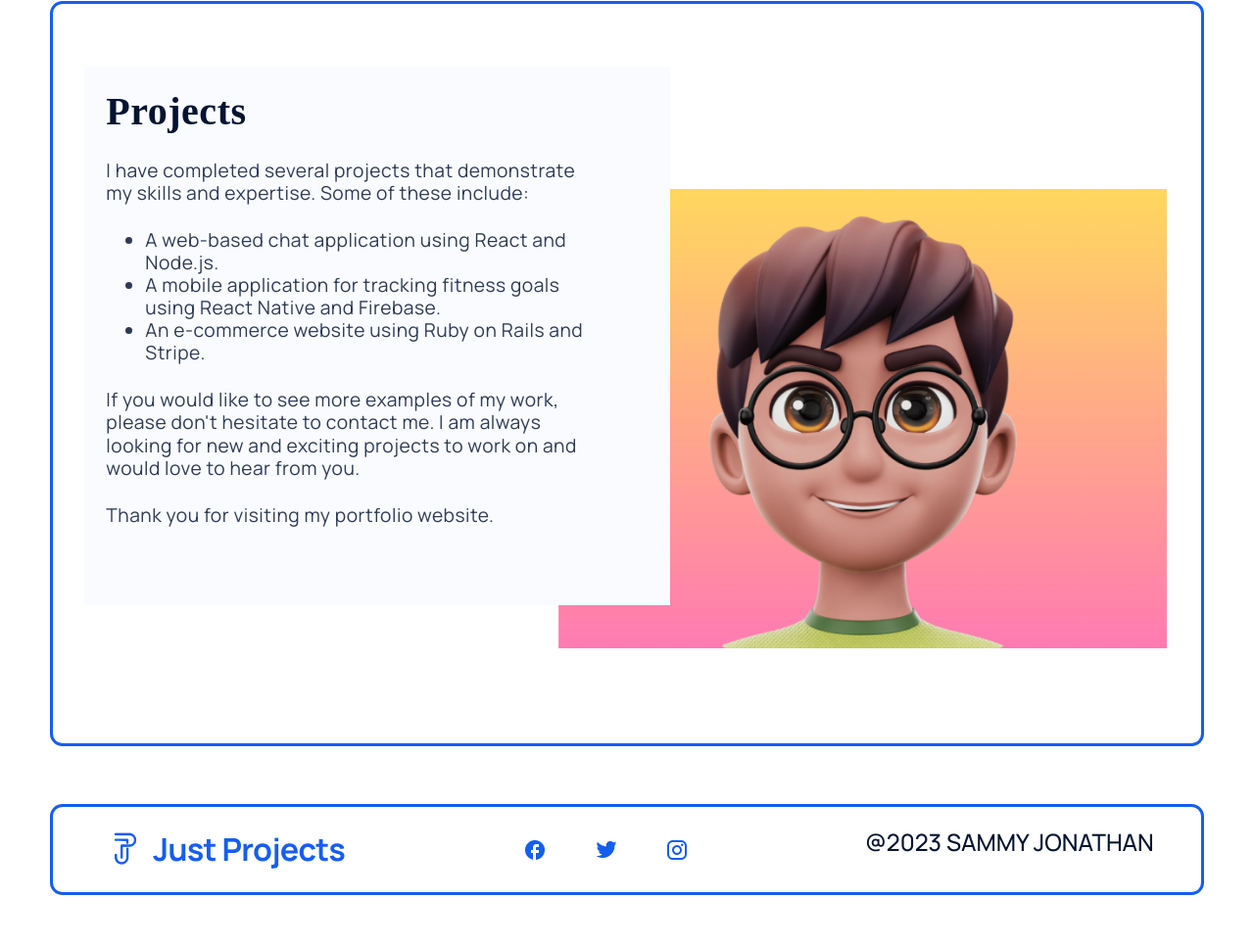
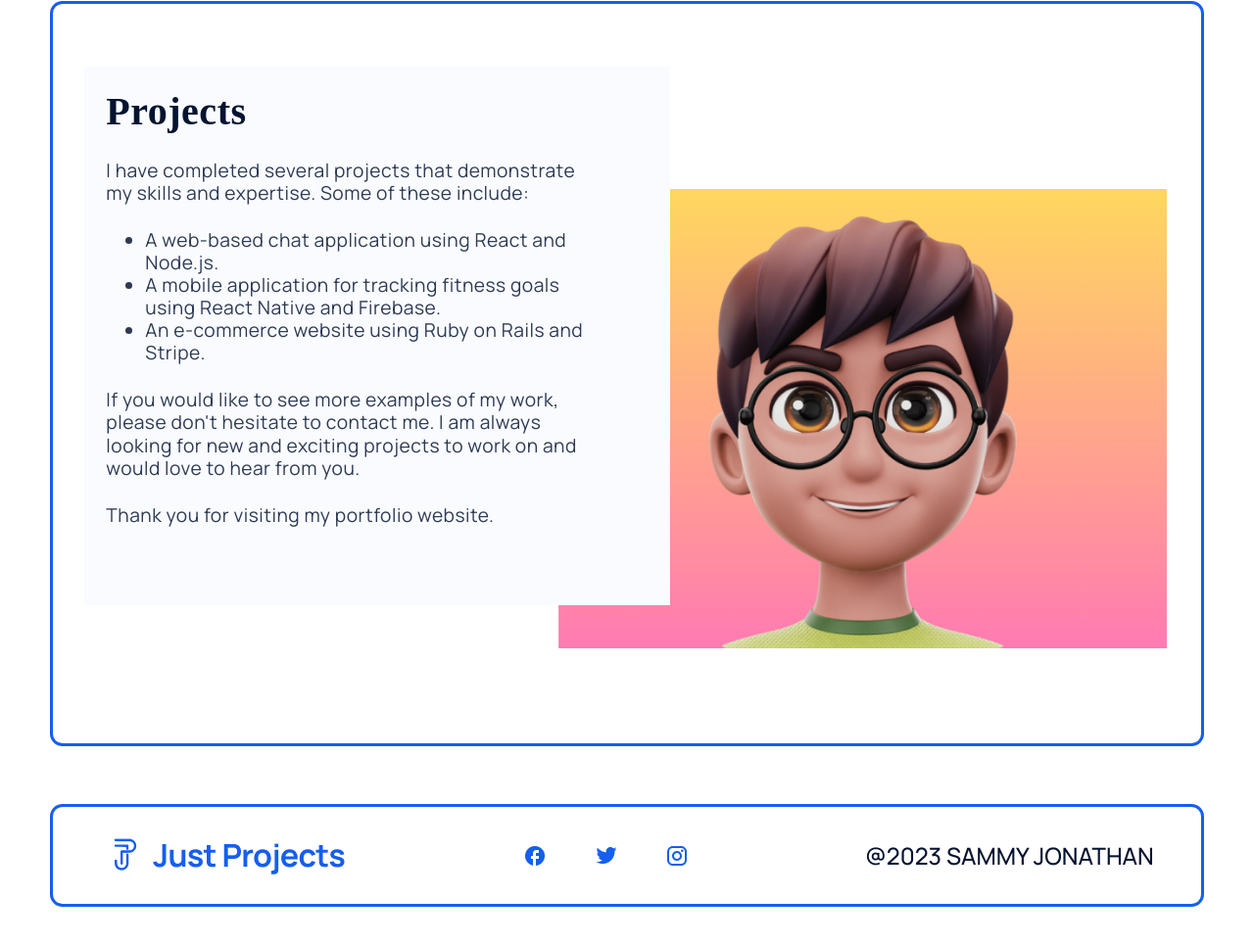
Before and after one commit to endywezy/JP-webpage, a plain HTML site: page index.html in a window 1280 px wide. Shown: the part 1271-2236 px from the top of the page at 98% size. Drawn offline with Linux system fonts and the light colour scheme; a web font is replaced by a local one.

Commit message:
Update style.css

```diff
--- a/style.css
+++ b/style.css
@@ -265,6 +265,6 @@ p {
     font-size: 1.5rem;
     line-height: 150%;
     color: #041330;
-    margib-top: 1.5%;
+    margin-top: 1.5%;
 
 }
```
